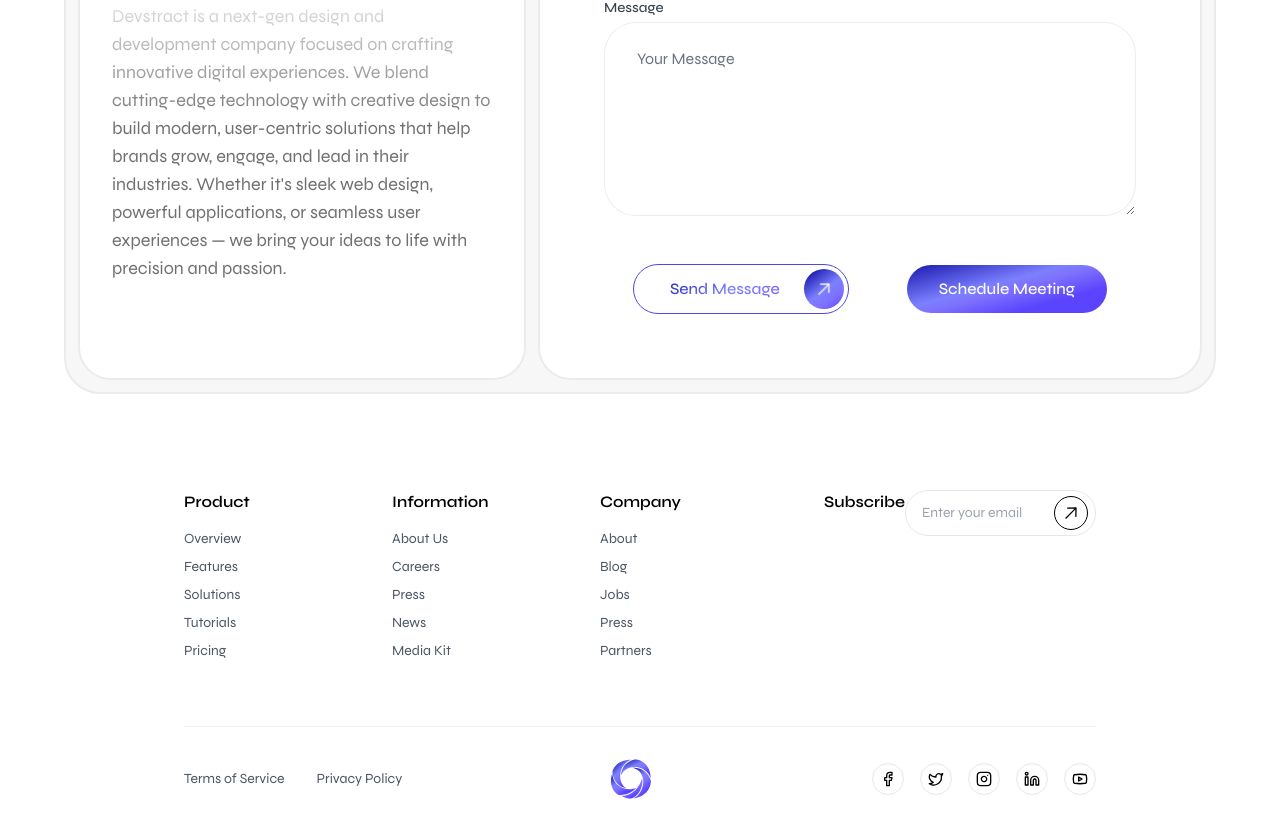
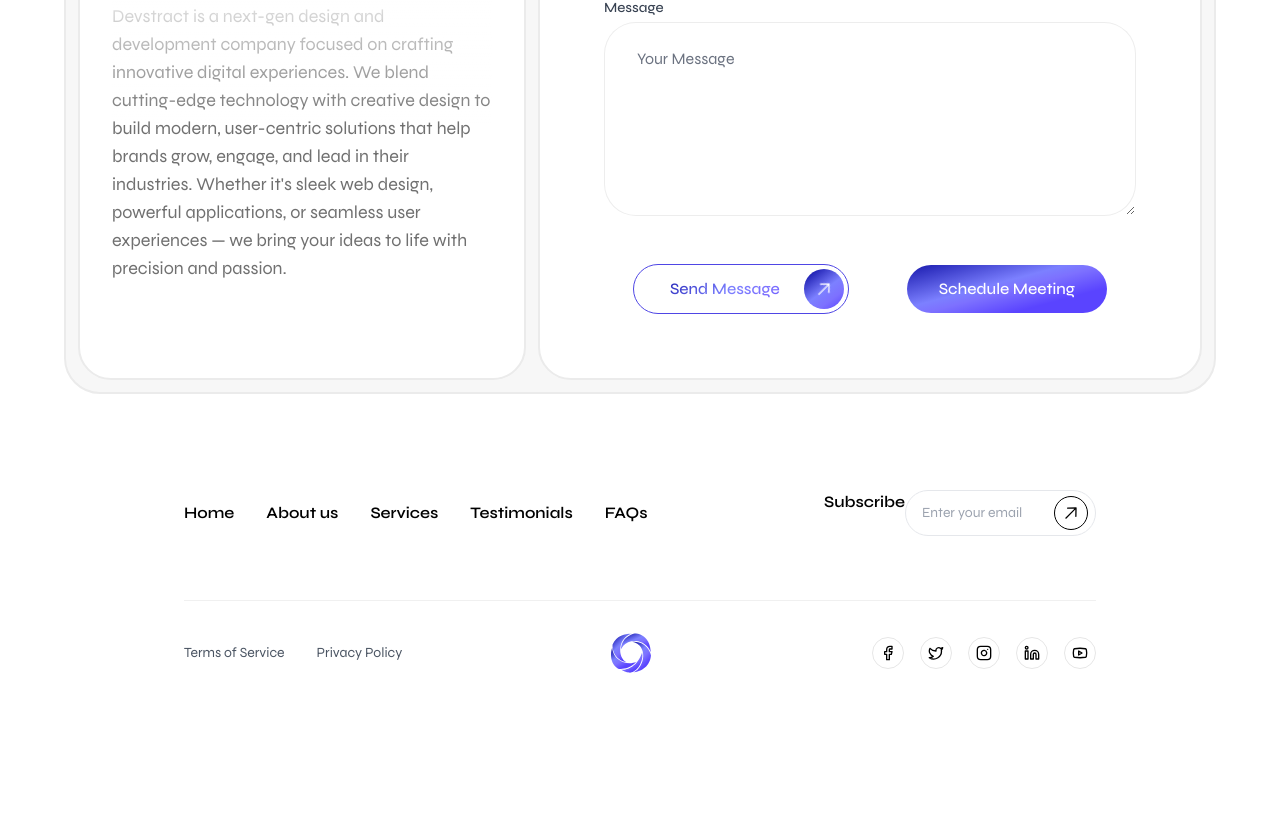
Before and after one commit to afnanahmadtariq/Devstract, a Next.js app: page /contactus in a window 1280 px wide. Shown: the part 810-1641 px from the top of the page. After the commit the page ends 1515 px from the top, so only its background shows below. Built offline with nearby package versions, Linux system fonts and the light colour scheme.

Commit message:
Update footer.tsx

```diff
--- a/components/footer.tsx
+++ b/components/footer.tsx
@@ -30,11 +30,7 @@ export default function Footer() {
     }
   }
 
-  const footerLinks = {
-    Product: ["Overview", "Features", "Solutions", "Tutorials", "Pricing"],
-    Information: ["About Us", "Careers", "Press", "News", "Media Kit"],
-    Company: ["About", "Blog", "Jobs", "Press", "Partners"],
-  }
+  const footerLinks = ["Home", "About us", "Services", "Testimonials", "FAQs"];
 
   const socialLinks = [
     { icon: Facebook, href: "#", label: "Facebook" },
@@ -51,20 +47,9 @@ export default function Footer() {
         <div className="max-w-7xl mx-auto">
           <div className="grid grid-cols-1 lg:grid-cols-3 gap-8 md:gap-12">
             {/* Footer Links Columns (all in one col-span-2) */}
-            <div className="lg:col-span-2 grid grid-cols-1 md:grid-cols-3 gap-8">
-              {Object.entries(footerLinks).map(([heading, links]) => (
-                <div key={heading}>
-                  <h3 className="text-base font-semibold mb-3 text-black">{heading}</h3>
-                  <ul className="space-y-1">
-                    {links.map((link, index) => (
-                      <li key={index}>
-                        <a href="#" className="text-gray-600 hover:text-black transition-colors duration-200 text-sm">
-                          {link}
-                        </a>
-                      </li>
-                    ))}
-                  </ul>
-                </div>
+            <div className="lg:col-span-2 flex flex-row gap-8 items-center">
+              {footerLinks.map((heading) => (
+                <h3 key={heading} className="text-base font-semibold text-black">{heading}</h3>
               ))}
             </div>
 
```
